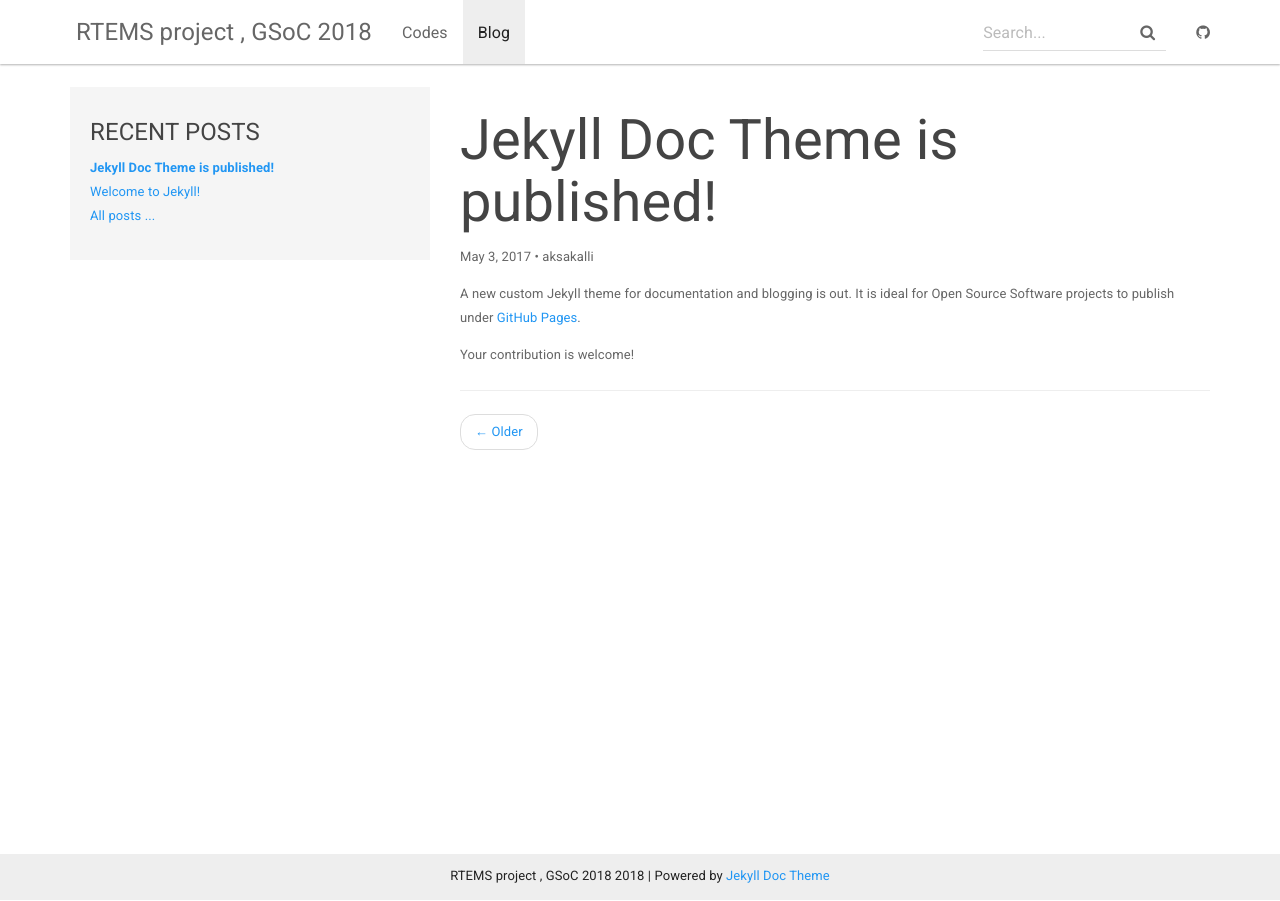
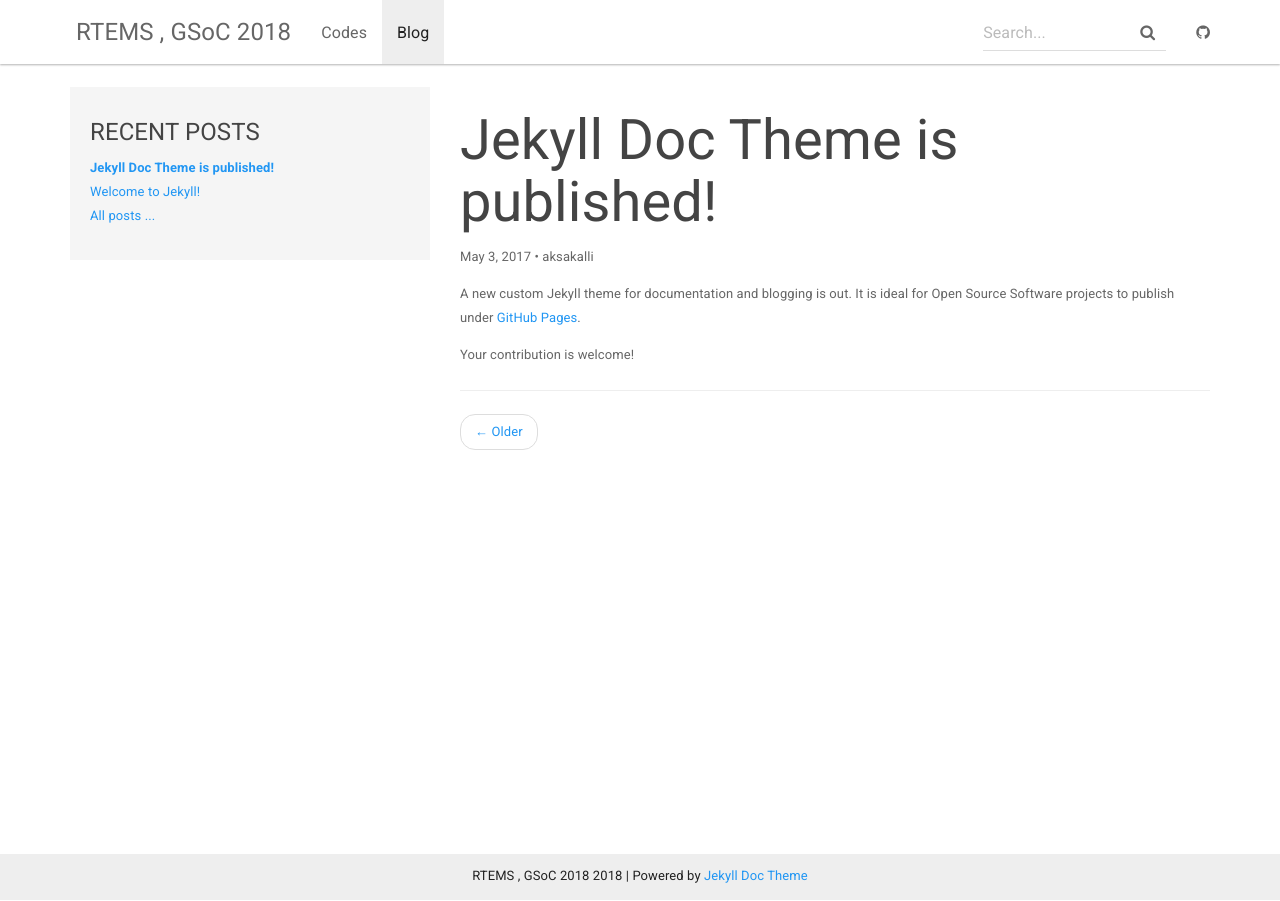
Before and after one commit to thelunatic/rtems_gsoc18, a Jekyll site: the page built from _posts/2017-05-03-jekyll-doc-theme.md, in a window 1280 px wide. Built offline with Jekyll 4.4.1, drawn with Linux system fonts in a browser that asks for light colours; nearby versions of some CDN libraries.

Commit message:
renaming the page title
Signed-off-by: thelunatic <vijaykumar9597@gmail.com>

```diff
--- a/_config.yml
+++ b/_config.yml
@@ -1,5 +1,5 @@
 # Site settings
-title: RTEMS project , GSoC 2018
+title: RTEMS , GSoC 2018
 email: vijaykumar9597@gmail.com
 description: >
   Improve Coverage Analysis Toolset
--- a/index.html
+++ b/index.html
@@ -5,7 +5,7 @@
 <div class="header-container jumbotron">
     <div class="container">
         <h1>Improve Coverage Analysis Toolset</h1>
-        <p><a class="btn btn-primary btn-lg" href="{{ "/docs/home/" | prepend: site.baseurl }}" role="button">Go to the code page</a></p>
+        <p><a class="btn btn-primary btn-lg" href="{{ "/codes/building_rtems/" | prepend: site.baseurl }}" role="button">Go to the code page</a></p>
     </div>
 </div>
 
```
